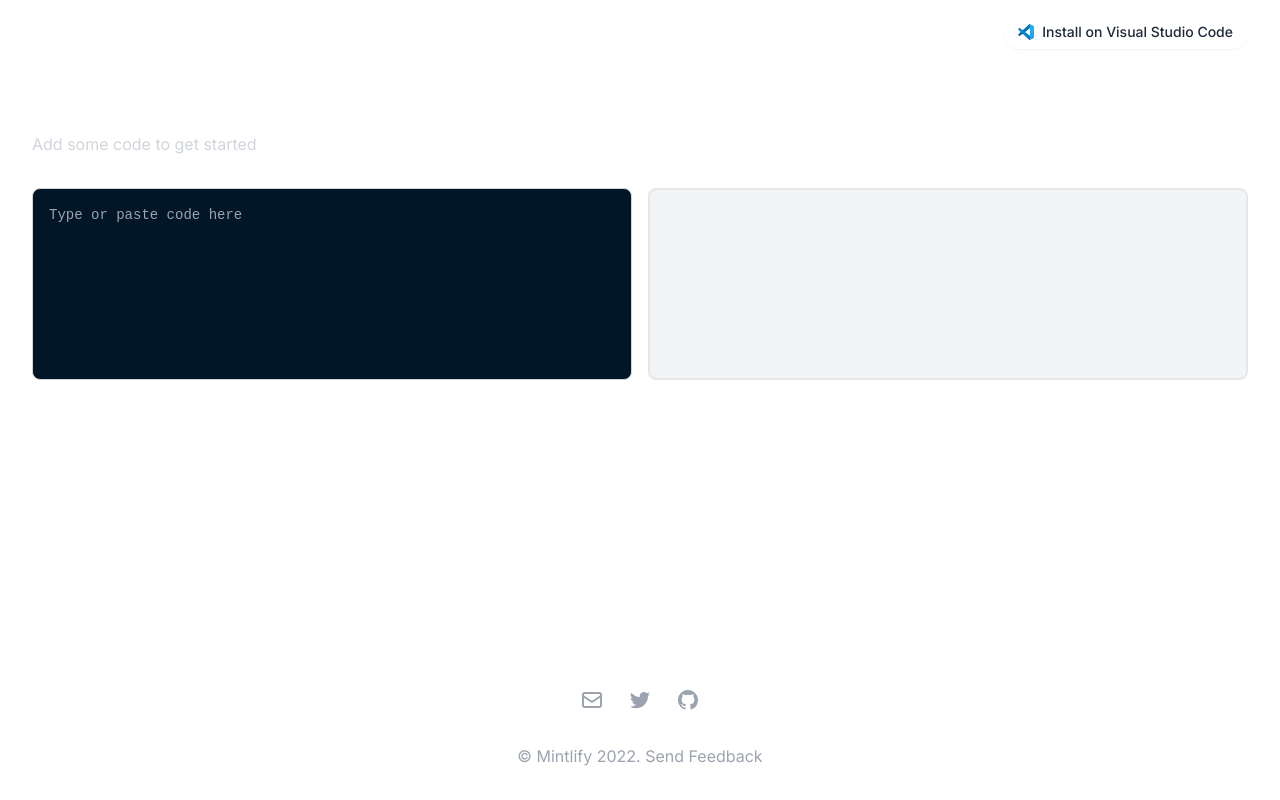
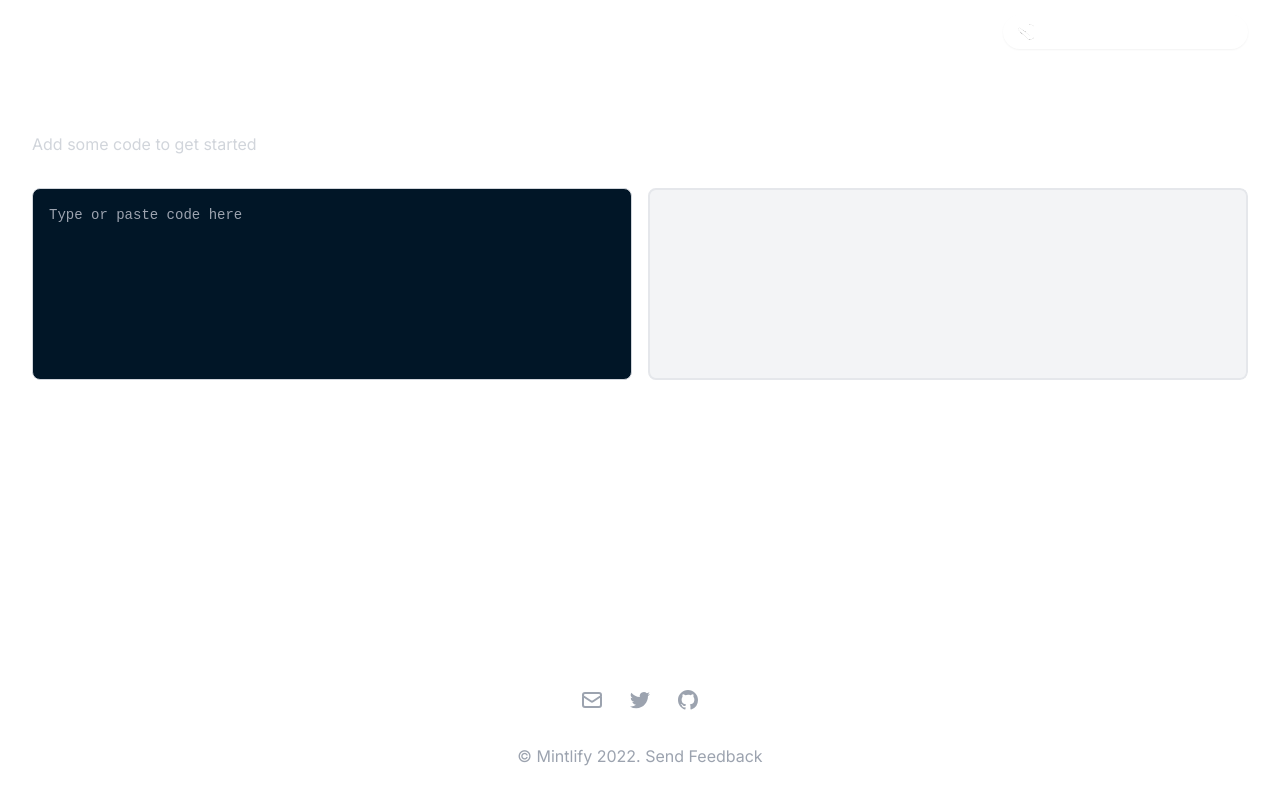
Before and after one commit to mintlify/docstring.ai, a Next.js app: page / in a window 1280 px wide. Built offline with nearby package versions, Linux system fonts and the light colour scheme.

Commit message:
Add glass morphism button

```diff
--- a/pages/index.tsx
+++ b/pages/index.tsx
@@ -108,7 +108,7 @@ export default function Example() {
                   <Link href="https://marketplace.visualstudio.com/items?itemname=mintlify.document">
                     <button
                       type="button"
-                      className="inline-flex items-center px-3.5 py-2 border border-transparent text-sm leading-4 font-medium rounded-full shadow-sm text-gray-800 bg-white/[0.9] hover:bg-gray-100 shadow"
+                      className="inline-flex items-center px-3.5 py-2 border border-transparent text-sm leading-4 font-medium rounded-full shadow-sm text-white bg-white bg-opacity-25 backdrop-filter backdrop-blur-lg shadow hover:bg-opacity-40"
                     >
                       <Image height={16} width={16} src={vscode} />
                       <p className="ml-2">Install on Visual Studio Code</p>
```
Also changed, not shown: assets/vsc.svg.
